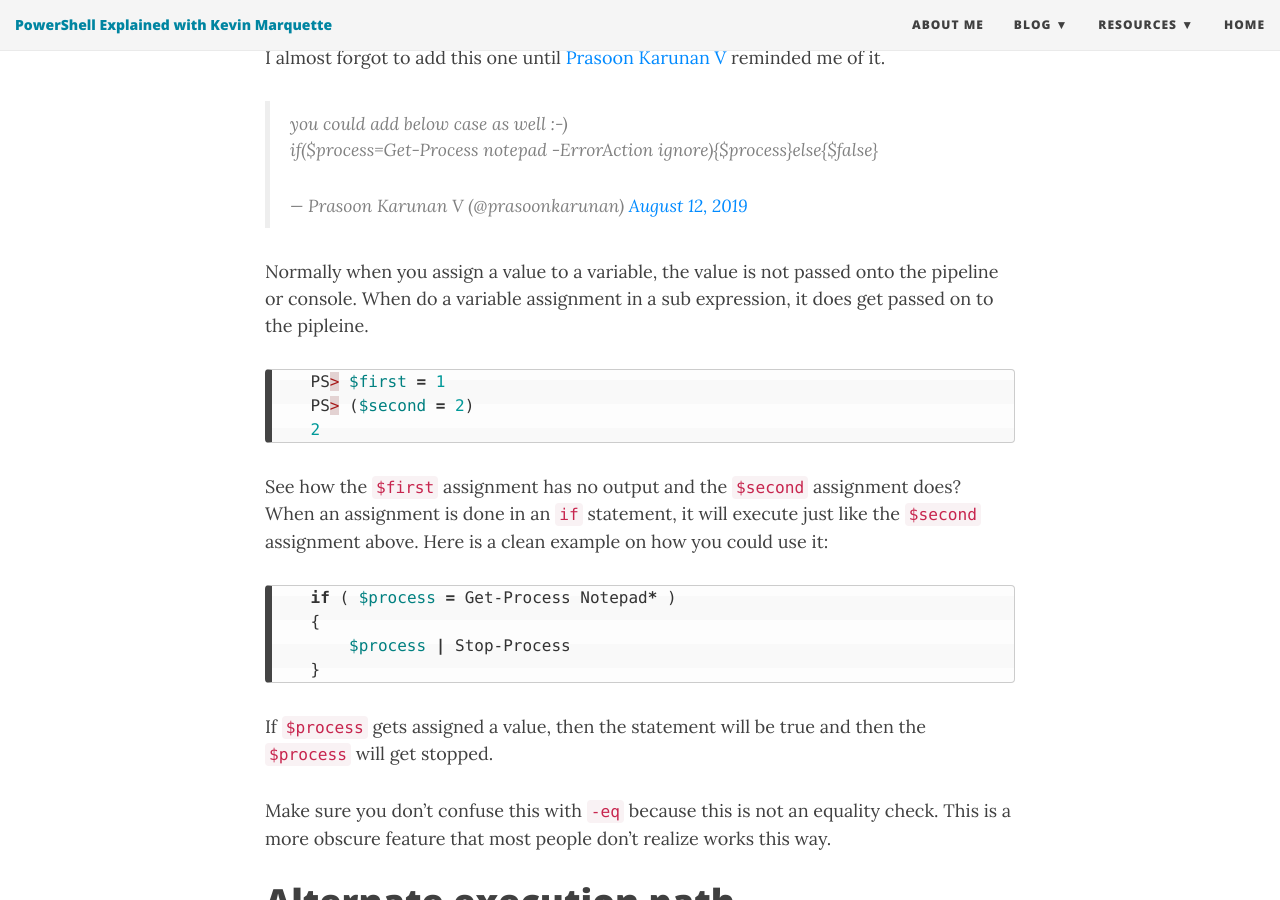
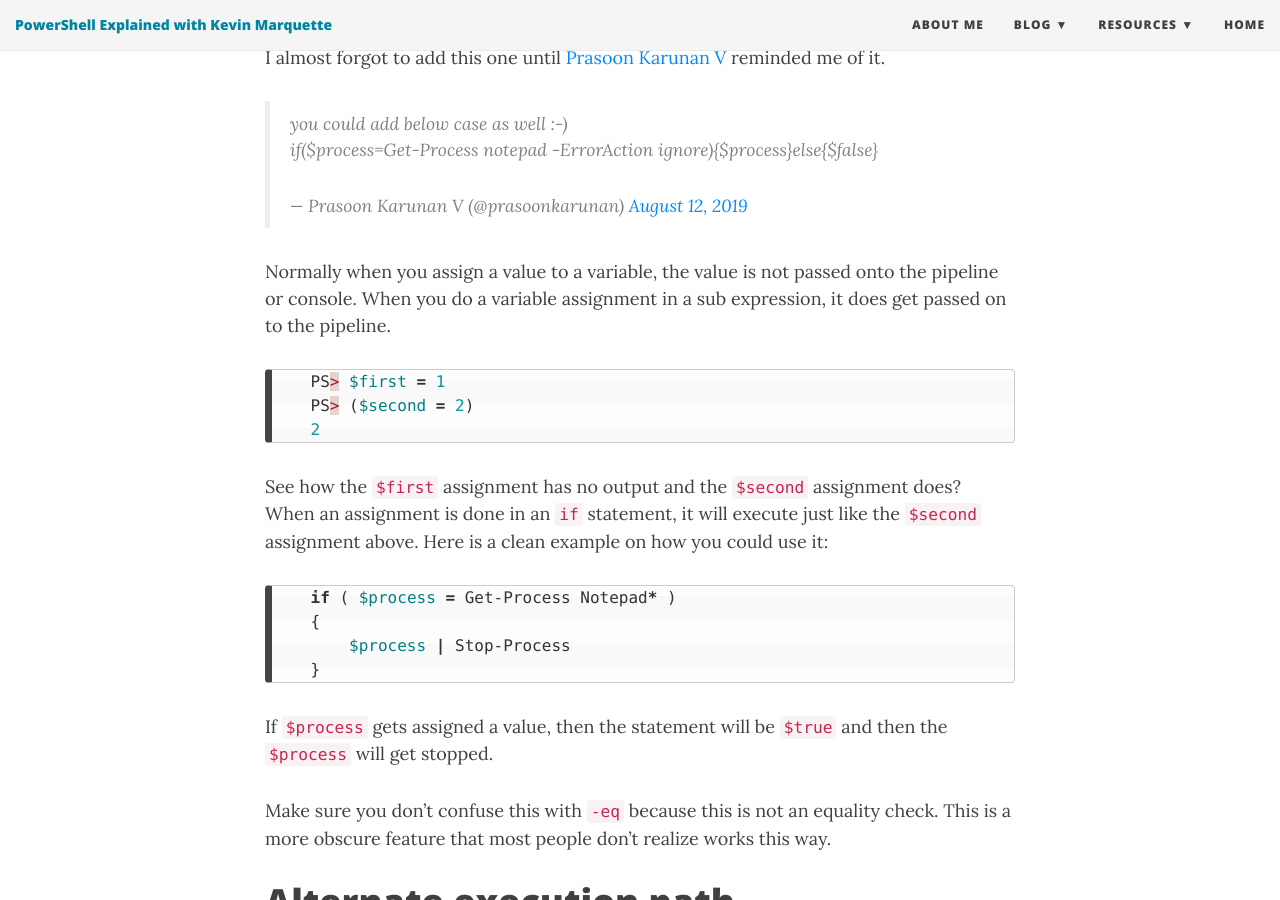
Before and after one commit to KevinMarquette/kevinmarquette.github.io, a Jekyll site: the page built from _posts/2019-08-11-Powershell-if-then-else-equals-operator.md, in a window 1280 px wide and 900 px high, scrolled down 12354 px. Built offline with Jekyll 4.4.1, drawn with Linux system fonts in a browser that asks for light colours; nearby versions of some CDN libraries; comment, search, counter and statistics services are not loaded.

Commit message:
add missing word

````diff
--- a/_posts/2019-08-11-Powershell-if-then-else-equals-operator.md
+++ b/_posts/2019-08-11-Powershell-if-then-else-equals-operator.md
@@ -406,7 +406,7 @@ I almost forgot to add this one until [Prasoon Karunan V](https://twitter.com/pr
 
 <blockquote class="twitter-tweet" data-conversation="none"><p lang="en" dir="ltr">you could add below case as well :-)<br>if($process=Get-Process notepad -ErrorAction ignore){$process}else{$false}</p>&mdash; Prasoon Karunan V (@prasoonkarunan) <a href="https://twitter.com/prasoonkarunan/status/1160752165842853888?ref_src=twsrc%5Etfw">August 12, 2019</a></blockquote> <script async src="https://platform.twitter.com/widgets.js" charset="utf-8"></script>
 
-Normally when you assign a value to a variable, the value is not passed onto the pipeline or console. When do a variable assignment in a sub expression, it does get passed on to the pipleine.
+Normally when you assign a value to a variable, the value is not passed onto the pipeline or console. When you do a variable assignment in a sub expression, it does get passed on to the pipeline.
 
 ``` posh
     PS> $first = 1
@@ -423,7 +423,7 @@ See how the `$first` assignment has no output and the `$second` assignment does?
     }
 ```
 
-If `$process` gets assigned a value, then the statement will be true and then the `$process` will get stopped.
+If `$process` gets assigned a value, then the statement will be `$true` and then the `$process` will get stopped.
 
 Make sure you don't confuse this with `-eq` because this is not an equality check. This is a more obscure feature that most people don't realize works this way.
 
````
